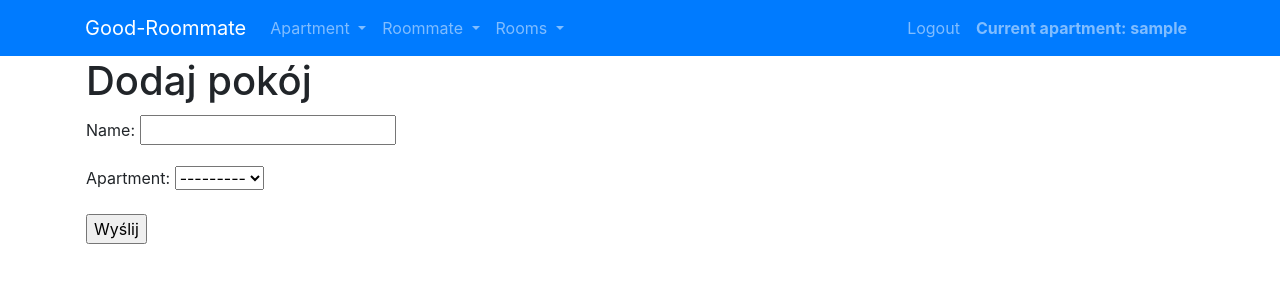
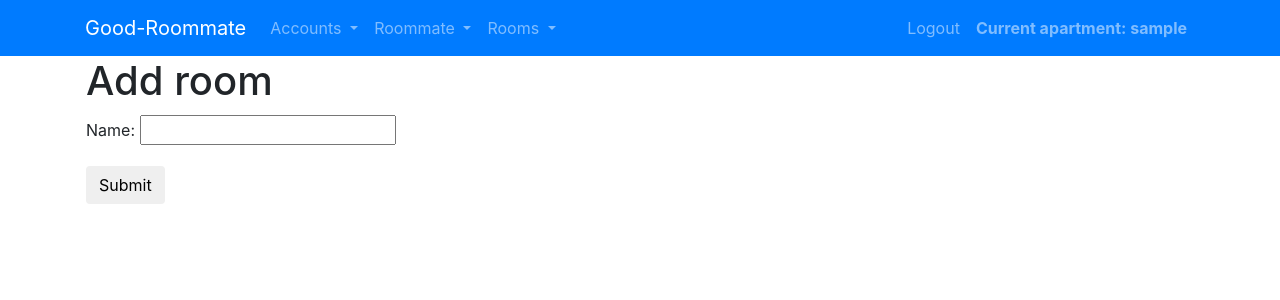
Before and after one commit to dawidbudzynski/roommates_schedule, a Django app: page /add_room in a window 1280 px wide. Shown: the top 300 px of the page. Run offline with Django 3.2, Linux system fonts and the light colour scheme; the visitor is signed in with stand-in values (Sample User, id 1); data that the repository does not hold is empty; parts of the project's set-up code (start-up, migrations or seed data) failed here and were passed over; some libraries are stand-ins or nearby versions.

Commit message:
models changed

```diff
--- a/roommates_app/forms.py
+++ b/roommates_app/forms.py
@@ -1,11 +1,10 @@
+from django.contrib.auth.models import User
 from django.forms import (Form, CharField, ModelChoiceField, PasswordInput)
 
-from .models import Apartment
-
-all_apartments = Apartment.objects.all()
+all_accounts = User.objects.all()
 
 
-class AddApartmentForm(Form):
+class AddAccountForm(Form):
     name = CharField(label='Name', strip=True)
     password = CharField(label='Password', widget=PasswordInput)
     password2 = CharField(label='Password again', widget=PasswordInput)
@@ -13,12 +12,9 @@ class AddApartmentForm(Form):
 
 class AddRoommateForm(Form):
     name = CharField(label='Name', strip=True)
-    apartment = ModelChoiceField(label = 'Apartment', queryset=all_apartments)
-
 
 class AddRoomForm(Form):
     name = CharField(label='Name', strip=True)
-    apartment = ModelChoiceField(label='Apartment', queryset=all_apartments)
 
 class LoginForm(Form):
     username = CharField(label='Name', strip=True)
--- a/roommates_app/templates/add_apartment.html
+++ b/roommates_app/templates/add_account.html
@@ -4,7 +4,7 @@
         <thead>
         <tr>
             <td>
-                <h1>Dodaj mieszkanie</h1>
+                <h1>Add new account</h1>
             </td>
         </tr>
         </thead>
@@ -12,10 +12,10 @@
     <table>
         <tr>
             <td>
-                <form action="" method="POST">
+                <form action="{% url 'add-account' %}" method="POST">
                     {% csrf_token %}
                     {{ form }}
-                    <input type="submit" value="Submit">
+                    <input type="submit" value="Submit" class="btn btn-primary>
                 </form>
             </td>
         </tr>
--- a/roommates_app/templates/add_room.html
+++ b/roommates_app/templates/add_room.html
@@ -4,7 +4,7 @@
         <thead>
         <tr>
             <td>
-                <h1>Dodaj pokój</h1>
+                <h1>Add room</h1>
             </td>
         </tr>
         </thead>
@@ -12,10 +12,10 @@
     <table>
         <tr>
             <td>
-                <form action="" method="POST">
+                <form action="{% url 'add-room' %}" method="POST">
                     {% csrf_token %}
                     {{ form }}
-                    <input type="submit" value="Wyślij">
+                    <input type="submit" value="Submit" class="btn btn-primary>
                 </form>
             </td>
         </tr>
--- a/roommates_app/templates/add_roommate.html
+++ b/roommates_app/templates/add_roommate.html
@@ -4,7 +4,7 @@
         <thead>
         <tr>
             <td>
-                <h1>Dodaj lokatora</h1>
+                <h1>Add roommate</h1>
             </td>
         </tr>
         </thead>
@@ -12,10 +12,10 @@
     <table>
         <tr>
             <td>
-                <form action="" method="POST">
+                <form action="{% url 'add-roommate' %}" method="POST">
                     {% csrf_token %}
                     {{ form }}
-                    <input type="submit" value="Wyślij">
+                    <input type="submit" value="Submit" class="btn btn-primary>
                 </form>
             </td>
         </tr>
--- a/roommates_app/templates/base.html
+++ b/roommates_app/templates/base.html
@@ -26,11 +26,11 @@
                 <li class="nav-item dropdown">
                     <a class="nav-link dropdown-toggle" href="#" id="navbarDropdown" role="button"
                        data-toggle="dropdown" aria-haspopup="true" aria-expanded="false">
-                        Apartment
+                        Accounts
                     </a>
                     <div class="dropdown-menu" aria-labelledby="navbarDropdown">
-                        <a class="dropdown-item" href="{% url 'add-apartment' %}">Add apartment</a>
-                        <a class="dropdown-item" href="{% url 'show-apartment' %}">Show apartments</a>
+                        <a class="dropdown-item" href="{% url 'add-account' %}">Add account</a>
+                        <a class="dropdown-item" href="{% url 'show-account' %}">Show account</a>
                     </div>
                 </li>
                 <li class="nav-item dropdown">
@@ -69,13 +69,13 @@
                 </li>
             {% else %}
                 <li class="nav-item">
-                    <a class="nav-link" href="{% url 'add-apartment' %}">Add apartment</a>
+                    <a class="nav-link" href="{% url 'add-account' %}">Add account</a>
                 </li>
                 <li class="nav-item">
                     <a class="nav-link" href="{% url 'login' %}">Login</a>
                 </li>
                 <li class="nav-item">
-                    <a class="nav-link" href=""><b>Current apartment: None</b></a>
+                    <a class="nav-link" href=""><b>Current apartment: ------</b></a>
                 </li>
             {% endif %}
         </ul>
--- a/roommates_app/templates/login.html
+++ b/roommates_app/templates/login.html
@@ -1,10 +1,8 @@
 {% extends 'base.html' %}
 {% block content %}
-
-
     <form action="{% url 'login' %}" method="POST">
         {% csrf_token %}
         {{ form }}
-        <input type="submit" value="Login">
+        <input type="submit" value="Login" >
     </form>
 {% endblock %}
--- a/roommates_app/templates/apartments.html
+++ b/roommates_app/templates/users.html
@@ -1,14 +1,14 @@
 {% extends 'base.html' %}
 {% block content %}
     <h1>Apartments list</h1>
-    {% for apartment in all_apartments %}
+    {% for user in all_users %}
         <div class="btn-group btn-group-toggle">
             <label class="btn btn-secondary">
-                <input type="radio" name="options" id="option1" autocomplete="off">  {{ apartment.user.username }} {{ apartment.id }}
+                <input type="radio" name="options" id="option1" autocomplete="off">  {{ user.username }}
             </label>
             <label class="btn btn-secondary">
                 <input type="radio" name="options" id="option2" autocomplete="off">
-                <a href="{% url 'delete-apartment' apartment.id %}">delete</a>
+                <a href="{% url 'delete-user' user.id %}">delete</a>
             </label>
         </div>
         <br>
--- a/roommates_app/views.py
+++ b/roommates_app/views.py
@@ -5,62 +5,60 @@ from django.http import HttpResponseRedirect, HttpResponse
 from django.shortcuts import render
 from django.views import View
 
-from .forms import (AddApartmentForm, AddRoommateForm, AddRoomForm, LoginForm)
-from .models import (Apartment, Roommate, Room)
+from .forms import (AddAccountForm, AddRoommateForm, AddRoomForm, LoginForm)
+from .models import (Roommate, Room)
 
 
 # APARTMENTS
 
-class AddApartmentView(View):
+class AddAccountView(View):
 
     def get(self, request):
 
-        form = AddApartmentForm().as_p()
+        form = AddAccountForm().as_p()
         ctx = {'form': form}
 
         return render(request,
-                      template_name='add_apartment.html',
+                      template_name='add_account.html',
                       context=ctx)
 
     def post(self, request):
-        form = AddApartmentForm(request.POST)
+        form = AddAccountForm(request.POST)
 
         if form.is_valid():
 
-            name = form.cleaned_data['name']
+            username = form.cleaned_data['name']
             password = form.cleaned_data['password']
             password2 = form.cleaned_data['password2']
 
             if password != password2:
                 return HttpResponse("wrong_password")
-            if User.objects.filter(username=name).exists():
+            if User.objects.filter(username=username).exists():
                 return HttpResponse('object_already_exist')
 
-            new_user = User.objects.create_user(username=name, password=password)
-            Apartment.objects.create(user=new_user)
+            User.objects.create_user(username=username, password=password)
 
-            return HttpResponseRedirect('/show_apartment')
+            return HttpResponseRedirect('/show_account')
         return HttpResponse('wrong_value')
 
 
-class Showapartmensview(View):
+class ShowAccountView(View):
     def get(self, request):
-        all_apartments = Apartment.objects.all()
-        ctx = {'all_apartments': all_apartments}
+        all_users = User.objects.all()
+        ctx = {'all_users': all_users}
 
         return render(request,
-                      template_name='apartments.html',
+                      template_name='users.html',
                       context=ctx)
 
 
-class DeleteApartmentView(View):
+class DeleteAccountView(View):
 
-    def get(self, request, apartment_id):
-        apartment = Apartment.objects.get(id=apartment_id)
-        apartment.user.delete()
-        apartment.delete()
+    def get(self, request, user_id):
+        user = User.objects.get(id=user_id)
+        user.delete()
 
-        return HttpResponseRedirect('/show_apartment')
+        return HttpResponseRedirect('/show_account')
 
 
 # ROOMMATES
@@ -80,14 +78,15 @@ class AddRoommateView(LoginRequiredMixin, View):
 
         if form.is_valid():
             name = form.cleaned_data['name']
-            apartment = form.cleaned_data['apartment']
-            Roommate.objects.create(name=name, apartment=apartment)
+            if request.user.is_authenticated:
+                account = request.user
+                Roommate.objects.create(name=name, account=account)
 
             return HttpResponseRedirect('/show_roommate')
         return HttpResponse('wrong_value')
 
 
-class ShowRoommatesView(View):
+class ShowRoommatesView(LoginRequiredMixin, View):
     def get(self, request):
         all_roommates = Roommate.objects.all()
         ctx = {'all_roommates': all_roommates}
@@ -97,7 +96,7 @@ class ShowRoommatesView(View):
                       context=ctx)
 
 
-class DeleteRoommateView(View):
+class DeleteRoommateView(LoginRequiredMixin, View):
 
     def get(self, request, roommate_id):
         roommate = Roommate.objects.get(id=roommate_id)
@@ -108,7 +107,7 @@ class DeleteRoommateView(View):
 
 # ROOMS
 
-class AddRoomView(View):
+class AddRoomView(LoginRequiredMixin, View):
 
     def get(self, request):
         form = AddRoomForm().as_p()
@@ -123,15 +122,15 @@ class AddRoomView(View):
 
         if form.is_valid():
             name = form.cleaned_data['name']
-            apartment = form.cleaned_data['apartment']
-
-            Room.objects.create(name=name, apartment=apartment)
+            if request.user.is_authenticated:
+                account = request.user
+                Room.objects.create(name=name, account=account)
 
             return HttpResponseRedirect('/show_room')
         return HttpResponse('wrong_value')
 
 
-class ShowRoomsView(View):
+class ShowRoomsView(LoginRequiredMixin, View):
     def get(self, request):
         all_rooms = Room.objects.all()
         ctx = {'all_rooms': all_rooms}
@@ -141,7 +140,7 @@ class ShowRoomsView(View):
                       context=ctx)
 
 
-class DeleteRoommView(View):
+class DeleteRoommView(LoginRequiredMixin, View):
 
     def get(self, request, room_id):
         room = Room.objects.get(id=room_id)
--- a/roommates_schedule/settings.py
+++ b/roommates_schedule/settings.py
@@ -15,7 +15,6 @@ import os
 # Build paths inside the project like this: os.path.join(BASE_DIR, ...)
 BASE_DIR = os.path.dirname(os.path.dirname(os.path.abspath(__file__)))
 
-
 # Quick-start development settings - unsuitable for production
 # See https://docs.djangoproject.com/en/2.0/howto/deployment/checklist/
 
@@ -26,7 +25,6 @@ SECRET_KEY = 'a-vl711s#@y8fu1*dx-laph7!c127cgyv^zd%lwtzt5dq#01xh'
 DEBUG = True
 
 ALLOWED_HOSTS = []
-
 
 # Application definition
 
@@ -71,7 +69,6 @@ TEMPLATES = [
 
 WSGI_APPLICATION = 'roommates_schedule.wsgi.application'
 
-
 # Database
 # https://docs.djangoproject.com/en/2.0/ref/settings/#databases
 
@@ -85,7 +82,6 @@ DATABASES = {
         'PORT': '3306',
     }
 }
-
 
 # Password validation
 # https://docs.djangoproject.com/en/2.0/ref/settings/#auth-password-validators
@@ -105,7 +101,6 @@ AUTH_PASSWORD_VALIDATORS = [
     },
 ]
 
-
 # Internationalization
 # https://docs.djangoproject.com/en/2.0/topics/i18n/
 
@@ -119,7 +114,6 @@ USE_L10N = True
 
 USE_TZ = True
 
-
 # Static files (CSS, JavaScript, Images)
 # https://docs.djangoproject.com/en/2.0/howto/static-files/
 
--- a/roommates_schedule/urls.py
+++ b/roommates_schedule/urls.py
@@ -16,17 +16,17 @@ Including another URLconf
 from django.contrib import admin
 from django.urls import path
 
-from roommates_app.views import (AddApartmentView, Showapartmensview, DeleteApartmentView,
+from roommates_app.views import (AddAccountView, ShowAccountView, DeleteAccountView,
                                  AddRoommateView, ShowRoommatesView, DeleteRoommateView,
                                  AddRoomView, ShowRoomsView, DeleteRoommView,
                                  LoginToApartmentView, LogoutView)
 
 urlpatterns = [
     path('admin/', admin.site.urls),
-    path('', Showapartmensview.as_view(), name='show-apartment'),
-    path('add_apartment', AddApartmentView.as_view(), name='add-apartment'),
-    path('show_apartment', Showapartmensview.as_view(), name='show-apartment'),
-    path('delete_apartment/<int:apartment_id>', DeleteApartmentView.as_view(), name='delete-apartment'),
+    path('', ShowAccountView.as_view(), name='show-apartment'),
+    path('add_account', AddAccountView.as_view(), name='add-account'),
+    path('show_account', ShowAccountView.as_view(), name='show-account'),
+    path('delete_user/<int:user_id>', DeleteAccountView.as_view(), name='delete-user'),
     path('add_roommate', AddRoommateView.as_view(), name='add-roommate'),
     path('show_roommate', ShowRoommatesView.as_view(), name='show-roommate'),
     path('delete_roommate/<int:roommate_id>', DeleteRoommateView.as_view(), name='delete-roommate'),
```
Also changed, not shown: roommates_app/models.py (+3 -12 lines), roommates_app/migrations/0003_auto_20180330_1741.py (added), roommates_app/migrations/0004_auto_20180330_1751.py (added), roommates_app/migrations/0005_room_apartment.py (added), roommates_app/migrations/0006_auto_20180330_1930.py (added), roommates_app/migrations/0007_auto_20180330_1949.py (added), roommates_app/migrations/0008_auto_20180330_2006.py (added).
